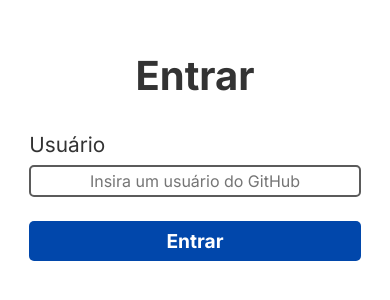
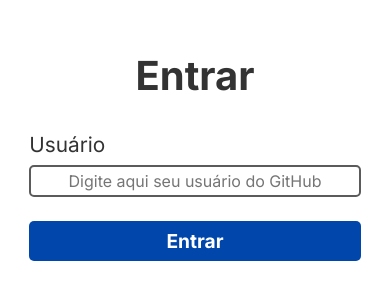
Before and after one commit to maatbm/modulo2_desafio, a React (Vite) app: page / in a window 390 px wide. Shown: the part 266-566 px from the top of the page. Built offline with nearby package versions, Linux system fonts and the light colour scheme.

Commit message:
Responsividade otimizada

```diff
--- a/src/components/formUser/FormUser.tsx
+++ b/src/components/formUser/FormUser.tsx
@@ -28,7 +28,7 @@ export function FormUser() {
           <input
             id="UserInput0"
             type="text"
-            placeholder="Insira um usuário do GitHub"
+            placeholder="Digite aqui seu usuário do GitHub"
             onChange={(e) => setUsername(e.target.value)}
             autoComplete="off"
           />
--- a/src/components/formUser/FormUserStyle.ts
+++ b/src/components/formUser/FormUserStyle.ts
@@ -68,4 +68,12 @@ export const Container = styled.div<Props>`
   @media screen and (max-width: 481px) {
     width: 85%;
   }
+
+  @media screen and (min-width: 481px) and (max-width: 857px) {
+    input {
+      &::placeholder {
+        font-size: 0.5rem;
+      }
+    }
+  }
 `;
--- a/src/pages/repos/Repos.tsx
+++ b/src/pages/repos/Repos.tsx
@@ -1,4 +1,4 @@
-import { useContext } from "react";
+import { useContext, useEffect } from "react";
 import { RepoContext } from "../../contexts/ReposContext";
 import { useParams } from "react-router-dom";
 import { Header } from "../../components";
@@ -8,6 +8,10 @@ export function Repos() {
   const { repoID } = useParams();
   const repoContext = useContext(RepoContext);
   const repo = repoContext?.repos.find((repo) => repo.id === Number(repoID));
+
+  useEffect(() => {
+    scrollTo(0,0);
+  })
 
   return (
     <>
```
